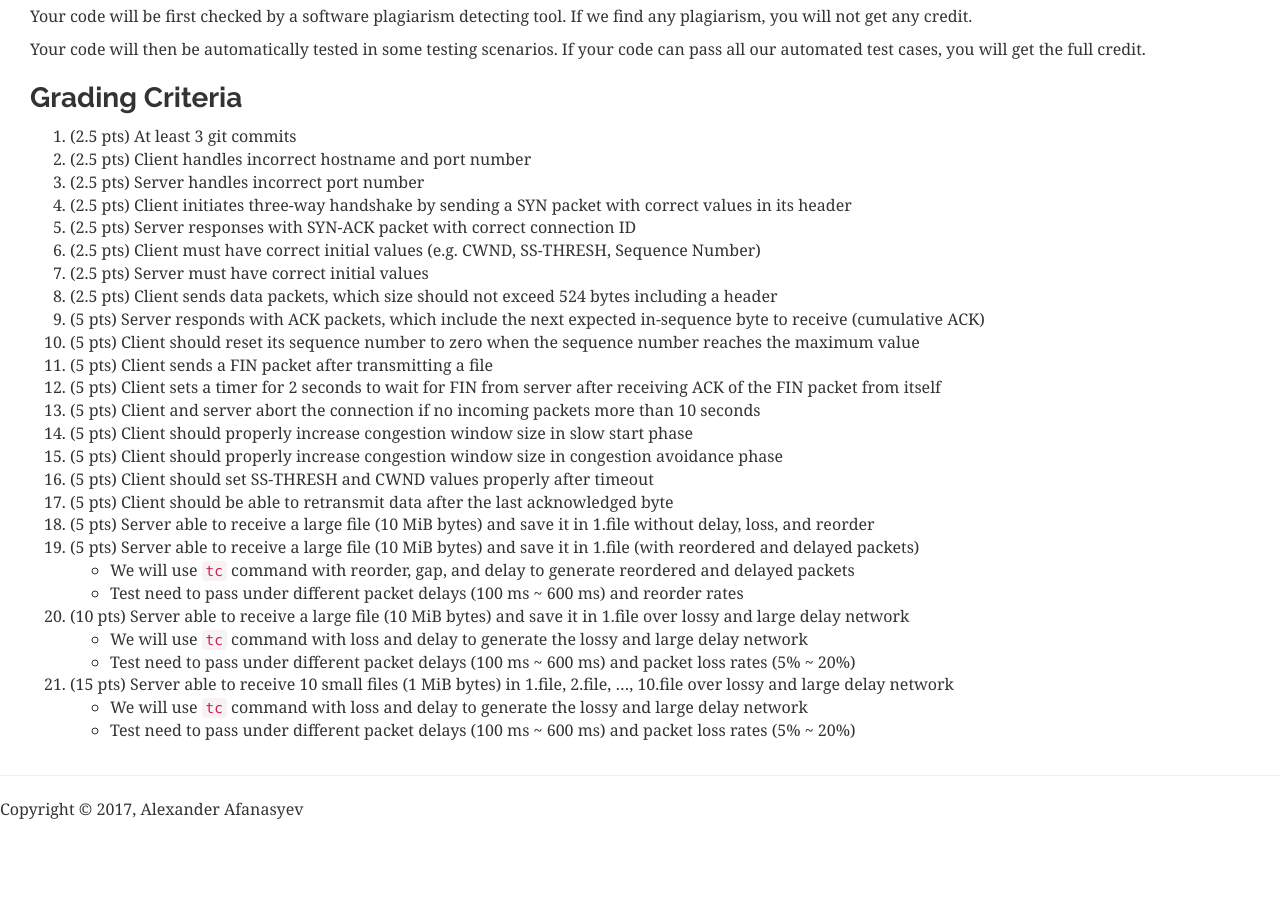
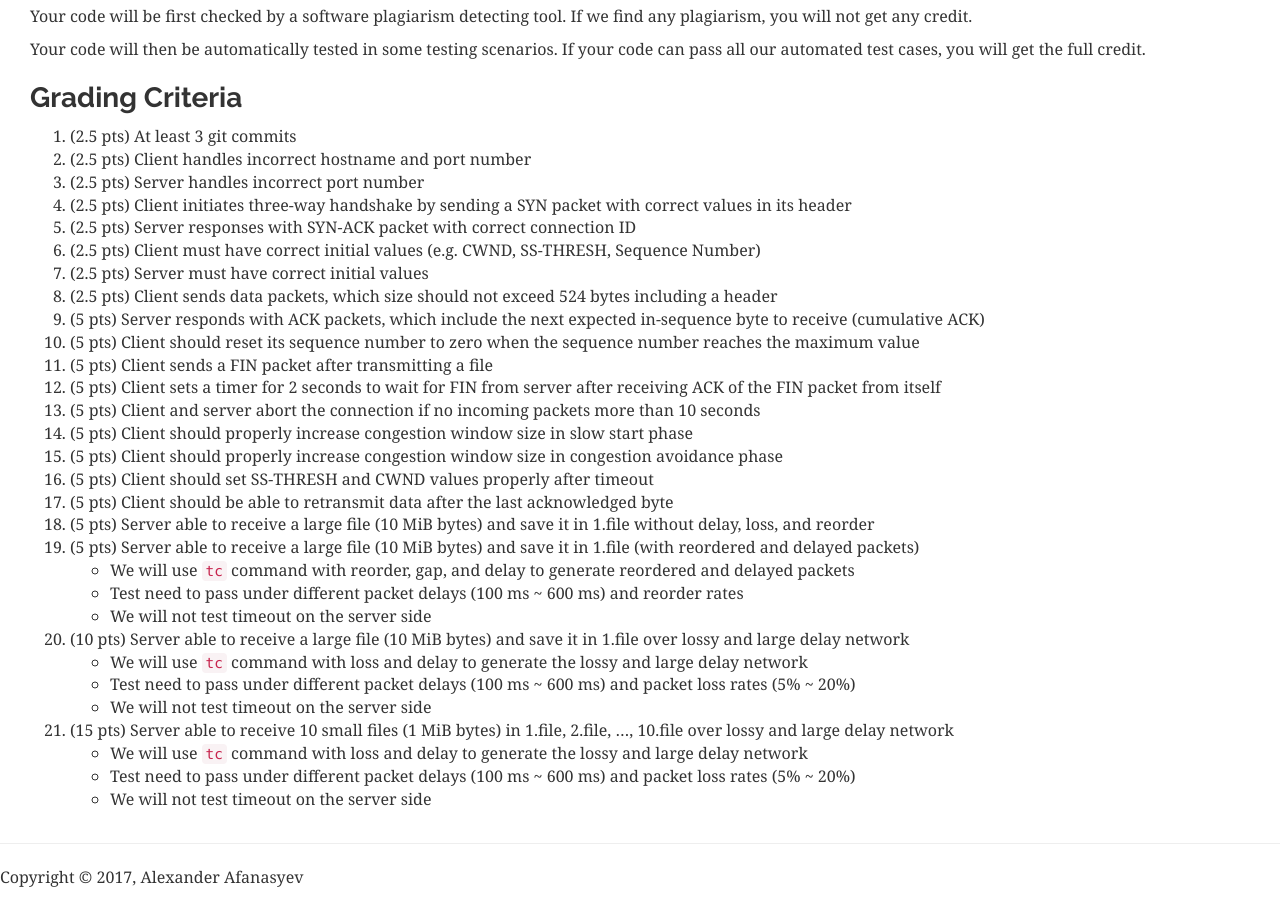
Before and after one commit to cawka/cs118-spring2017, a Jekyll site: the page built from project-2.md, in a window 1280 px wide and 900 px high, scrolled down 9619 px. Built offline with Jekyll 4.4.1, drawn with Linux system fonts in a browser that asks for light colours; nearby versions of some CDN libraries; before the commit the page ends 10451 px from its top, so only the background shows below that.

Commit message:
grading criteria revision

```diff
--- a/project-2.md
+++ b/project-2.md
@@ -450,12 +450,15 @@ Your code will then be automatically tested in some testing scenarios. If your c
 1. (5 pts) Server able to receive a large file (10 MiB bytes) and save it in 1.file (with reordered and delayed packets)
    * We will use `tc` command with reorder, gap, and delay to generate reordered and delayed packets
    * Test need to pass under different packet delays (100 ms ~ 600 ms) and reorder rates
+   * We will not test timeout on the server side
 1. (10 pts) Server able to receive a large file (10 MiB bytes) and save it in 1.file over lossy and large delay network
    * We will use `tc` command with loss and delay to generate the lossy and large delay network
    * Test need to pass under different packet delays (100 ms ~ 600 ms) and packet loss rates (5% ~ 20%)
+   * We will not test timeout on the server side
 1. (15 pts) Server able to receive 10 small files (1 MiB bytes) in 1.file, 2.file, ..., 10.file over lossy and large delay network
    * We will use `tc` command with loss and delay to generate the lossy and large delay network
    * Test need to pass under different packet delays (100 ms ~ 600 ms) and packet loss rates (5% ~ 20%)
+   * We will not test timeout on the server side
 
 
 <!-- ###  Bonus points -->
```
